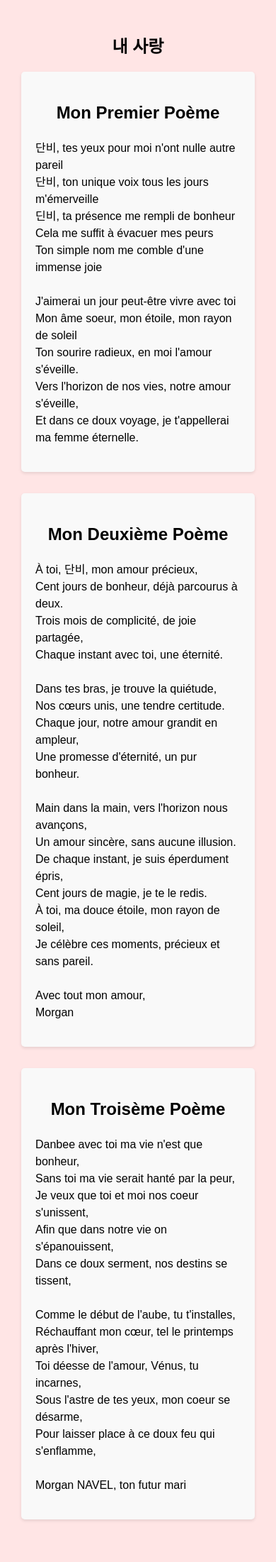
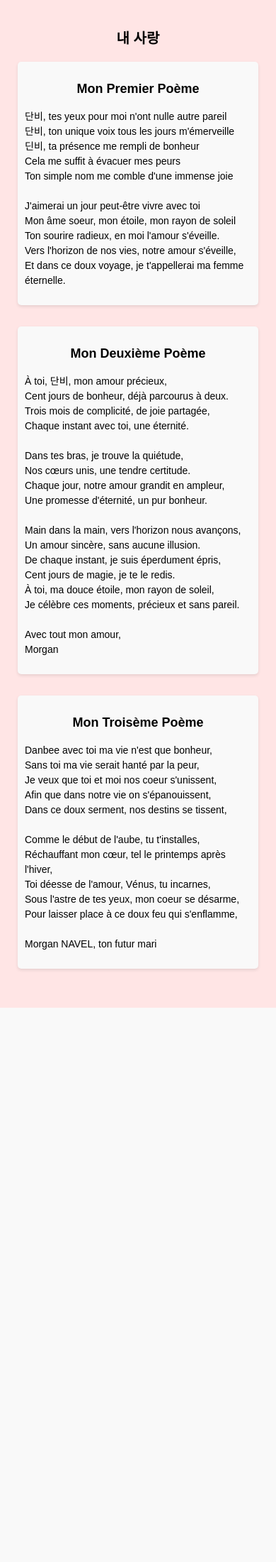
Before and after one commit to MorganNavel/MorganNavel.github.io, a PHP site: page /poem.html in a window 390 px wide. Shown: the whole page at 71% size. After the commit the page ends 1420 px from the top, so only its background shows below. Run offline with PHP 8.4, Linux system fonts and the light colour scheme.

Commit message:
mobile first update

```diff
--- a/src/css/poem.css
+++ b/src/css/poem.css
@@ -5,6 +5,7 @@ body {
     padding: 20px;
     display: flex;
     background-color: #FFE5E5;
+    justify-content: center; /* Centrer le contenu horizontalement */
 }
 .poems-container {
     max-width: 600px; /* Limiter la largeur maximale */
@@ -32,8 +33,25 @@ h2{
 }
 
 /* Media query pour les appareils de taille moyenne */
-@media (max-width: 800px) {
+@media (max-width: 550px) {
     .poems-container {
         padding: 10px; /* Réduire le rembourrage pour un meilleur ajustement sur les appareils de taille moyenne */
     }
 }
+
+/* Media query pour les appareils de petite taille */
+@media (max-width: 400px) {
+    .poems-container {
+        padding: 5px;
+    }
+    h1 {
+        font-size: 20px;
+    }
+    h2 {
+        font-size: 18px;
+    }
+    .poem {
+        font-size: 14px;
+        padding: 10px;
+    }
+}
```
